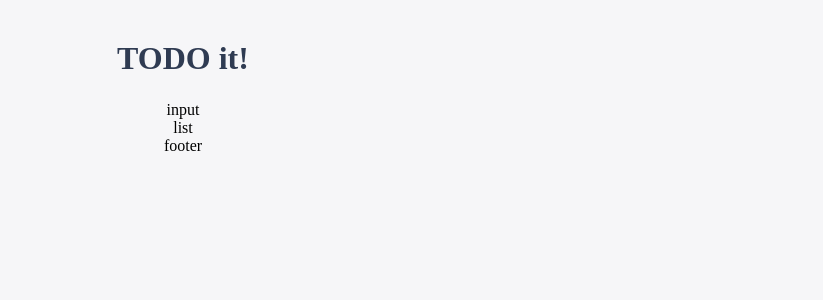
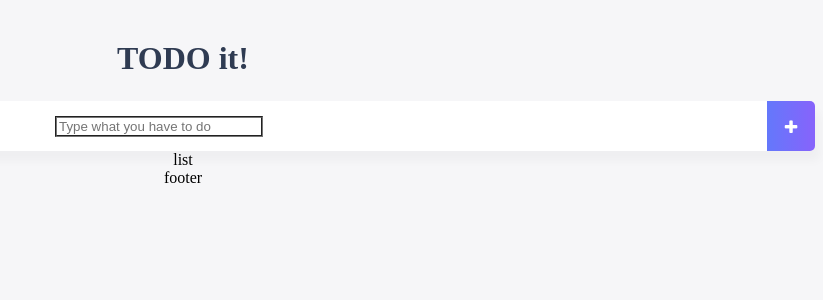
Before and after one commit to devmei/vue-todo, a Vue app: page / in a window 1280 px wide. Shown: the top 300 px of the page, without its empty margins (457-1280 px from the left). Built offline with nearby package versions, Linux system fonts and the light colour scheme.

Commit message:
06-4 컴포넌트 내용 구현하기 - TodoInput 컴포넌트

```diff
--- a/src/components/TodoInput.vue
+++ b/src/components/TodoInput.vue
@@ -1,10 +1,59 @@
 <template>
-  <div>input</div>
+  <div class="inputBox shadow">
+    <input type="text" v-model="newTodoItem" placeholder="Type what you have to do" v-on:keyup.enter="addTodo">
+    <!-- <button v-on:click="addTodo">추가</button> -->
+    <span class="addContainer" v-on:click="addTodo">
+      <i class="addBtn fa fa-plus" aria-hidden="true"></i>
+    </span>
+  </div>
 </template>
 
 <script>
-export default {}
+export default {
+  data() {
+    return {
+      newTodoItem: ''
+    }
+  },
+  methods: {
+    addTodo() {
+      // console.log(this.newTodoItem);
+      // localStorage.setItem(this.newTodoItem, this.newTodoItem);
+      if (this.newTodoItem !== "") {
+        var value = this.newTodoItem && this.newTodoItem.trim();
+        localStorage.setItem(value, value);
+        this.clearInput();
+      }
+    },
+    clearInput() {
+      this.newTodoItem = '';
+    }
+  }
+}
 </script>
 
-<style>
+<style scoped>
+input:focus {
+  outline: none;
+}
+
+.inputBox {
+  background: white;
+  height: 50px;
+  line-height: 50px;
+  border-radius: 5px;
+}
+
+.addContainer {
+  float: right;
+  background: linear-gradient(to right, #6478FB, #8763FB);
+  display: inline-block;
+  width: 3rem;
+  border-radius: 0 5px 5px 0;
+}
+
+.addBtn {
+  color: white;
+  vertical-align: middle;
+}
 </style>
```
